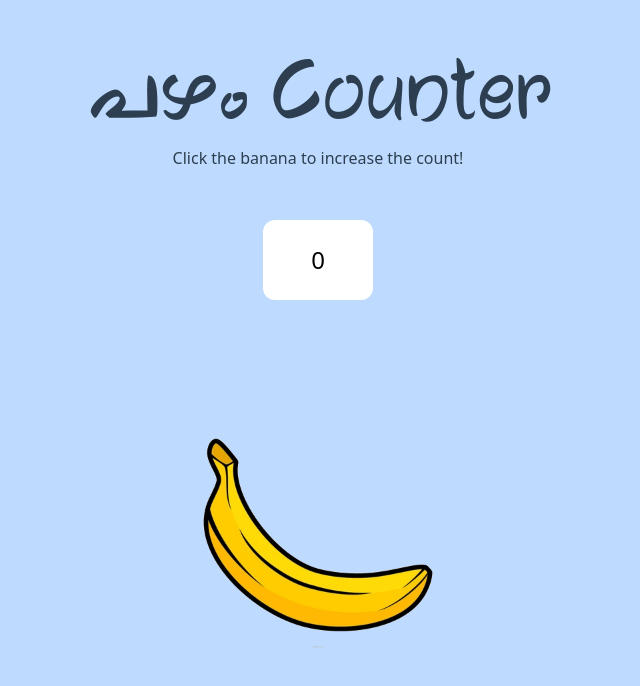
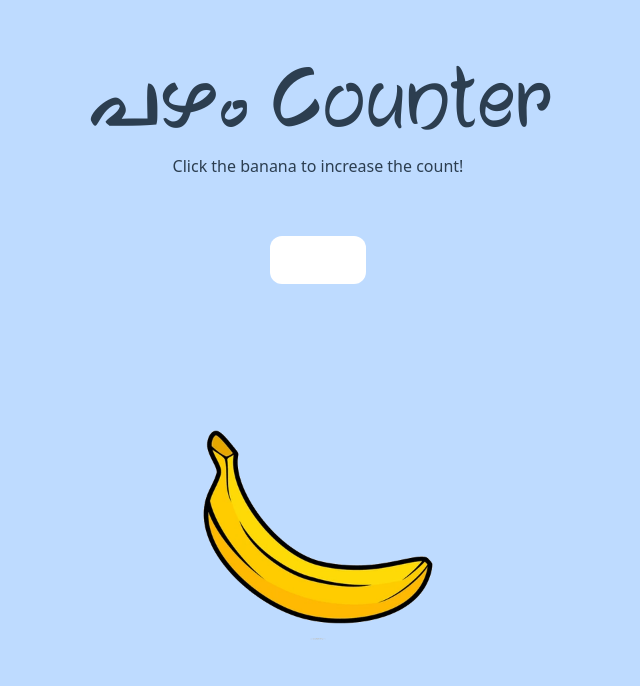
Before and after one commit to vachan-maker/chakka-site, a Next.js app: page /pazham-counter in a window 1280 px wide. Shown: the top 686 px of the page, without its empty margins (322-962 px from the left). Built offline with nearby package versions, Linux system fonts and the light colour scheme.

Commit message:
fix bug in localstroage...bbecause nextjs server side error

```diff
--- a/src/app/pazham-counter/page.jsx
+++ b/src/app/pazham-counter/page.jsx
@@ -7,15 +7,17 @@ const RIT_Kutty = localFont({
 import Image from "next/image"
 import {useEffect, useState} from "react";
 function PazhamCounter() {
-    const [counter, setCounter] = useState(()=>{
-        const saved = localStorage.getItem("count");
-        const initialValue = JSON.parse(saved);
-        return initialValue || 0;
-    });
+    const [counter, setCounter] = useState(0);
+
 
     const increaseCounter = () => {
         setCounter((prevCounter) => prevCounter + 1);
     }
+    useEffect(() => {
+            const saved = localStorage.getItem("count");
+            const initialValue = JSON.parse(saved);
+            setCounter(initialValue);
+    }, []);
     useEffect(() => {
         localStorage.setItem("count",JSON.stringify(counter));
     },[counter]);
```
